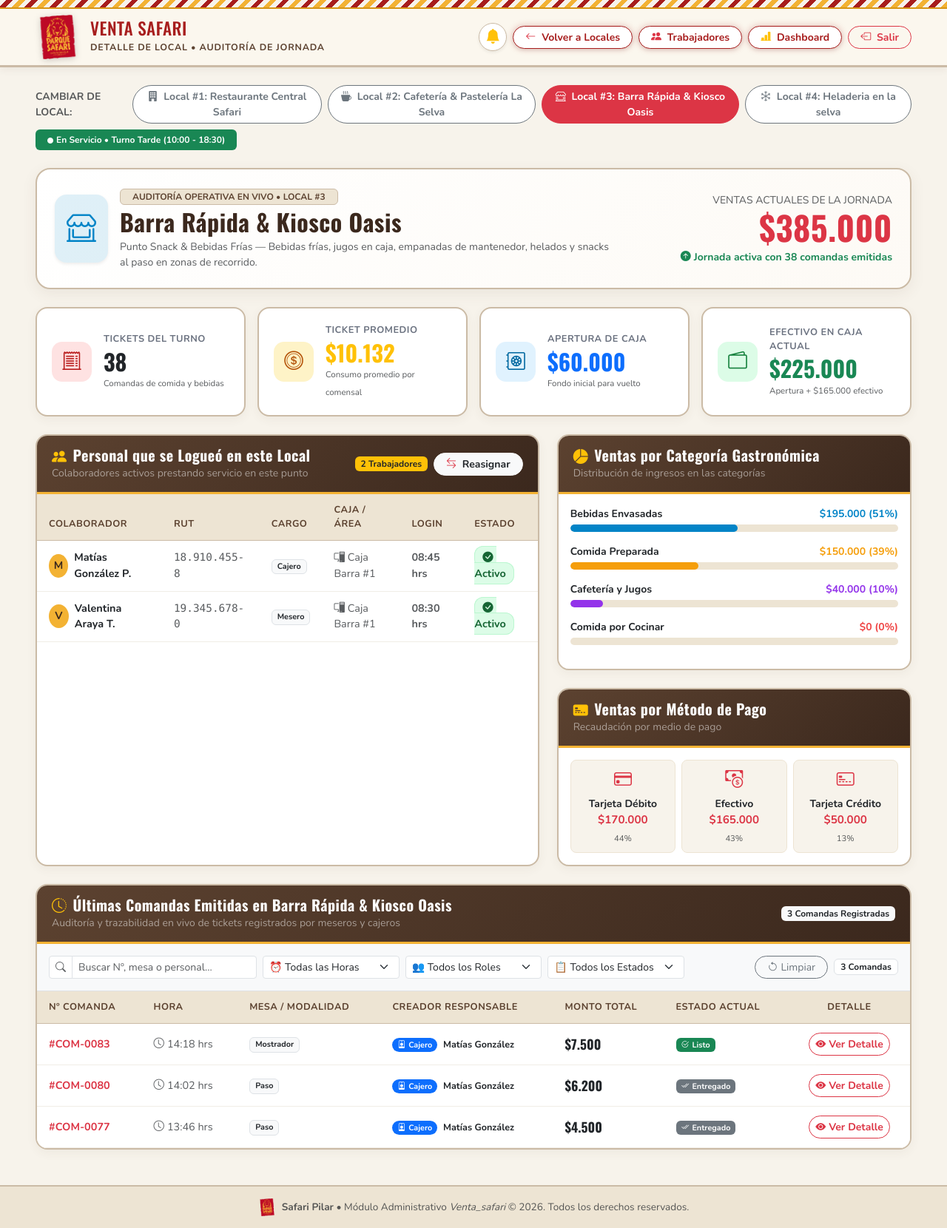
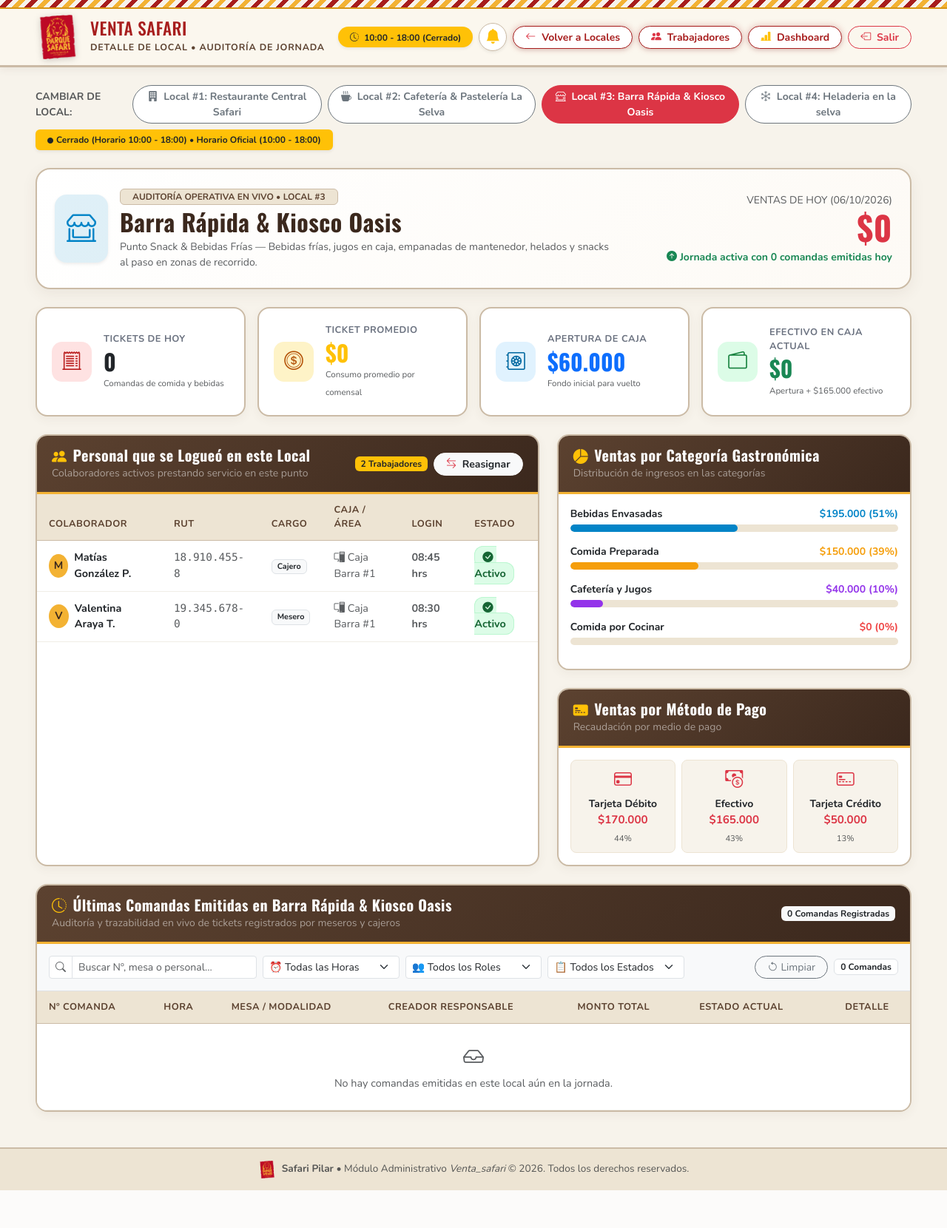
Before and after one commit to F0DereckA/safari-pilar, a Django app: page /administrador/local/3/ in a window 1280 px wide. Shown: the whole page at 74% size. After the commit the page ends 1609 px from the top, so only its background shows below. Run offline with Django 5.2, Linux system fonts and the light colour scheme; a user stored in the database is signed in; data comes from the database, SQL or seed files in the repository; both versions use the stored data as it was after the commit.

Commit message:
feat: Horario oficial de operacion 10:00 a 18:00 y reinicio automatico diario de tickets a cero

```diff
--- a/ventas/templates/ventas/administrador_local.html
+++ b/ventas/templates/ventas/administrador_local.html
@@ -59,6 +59,11 @@
 
                 <!-- Navegación y Salida -->
                 <div class="d-flex align-items-center gap-2">
+                    <!-- Horario Oficial Parque Safari: 10:00 a 18:00 -->
+                    <span class="badge {% if en_horario %}bg-success{% else %}bg-warning text-dark{% endif %} px-3 py-2 rounded-pill fw-bold shadow-sm d-none d-lg-inline-block" title="Horario Oficial de Operación: 10:00 a 18:00">
+                        <i class="bi bi-clock-history me-1"></i> 10:00 - 18:00 ({% if en_horario %}Abierto{% else %}Cerrado{% endif %})
+                    </span>
+
                     <!-- Centro de Alertas como Ícono Notificador -->
                     <div class="dropdown">
                         <button class="btn btn-light btn-sm position-relative rounded-circle shadow-sm p-0 d-flex align-items-center justify-content-center" type="button" id="dropdownAlertas" data-bs-toggle="dropdown" aria-expanded="false" title="Centro de Alertas de Traslado" style="width: 38px; height: 38px; border: 1.5px solid var(--safari-cafe-medium); background-color: #ffffff;">
@@ -175,7 +180,7 @@
                 {% endfor %}
             </div>
             <div>
-                <span class="badge bg-success px-3 py-2 fw-bold">
+                <span class="badge {% if local.en_horario and local.estado != 'Inactivo' %}bg-success{% elif local.estado == 'Inactivo' %}bg-danger{% else %}bg-warning text-dark{% endif %} px-3 py-2 fw-bold shadow-sm">
                     <i class="bi bi-circle-fill me-1" style="font-size: 0.5rem;"></i>{{ local.estado }} • {{ local.turno }}
                 </span>
             </div>
@@ -203,12 +208,12 @@
                     </div>
                 </div>
                 <div class="col-lg-4 text-lg-end">
-                    <span class="text-muted small d-block">VENTAS ACTUALES DE LA JORNADA</span>
+                    <span class="text-muted small d-block">VENTAS DE HOY ({{ hoy_str }})</span>
                     <h1 class="fw-bold text-danger mb-0" style="font-family: 'Oswald', sans-serif; font-size: 2.8rem;">
                         {{ local.total_ventas|pesos_clp }}
                     </h1>
                     <small class="text-success fw-bold">
-                        <i class="bi bi-arrow-up-circle-fill me-1"></i>Jornada activa con {{ local.tickets_emitidos }} comandas emitidas
+                        <i class="bi bi-arrow-up-circle-fill me-1"></i>Jornada activa con {{ local.tickets_emitidos }} comandas emitidas hoy
                     </small>
                 </div>
             </div>
@@ -222,7 +227,7 @@
                         <i class="bi bi-receipt-cutoff"></i>
                     </div>
                     <div>
-                        <div class="admin-kpi-label">Tickets del Turno</div>
+                        <div class="admin-kpi-label">Tickets de Hoy</div>
                         <div class="admin-kpi-val text-dark">{{ local.tickets_emitidos }}</div>
                         <small class="text-muted" style="font-size: 0.72rem;">Comandas de comida y bebidas</small>
                     </div>
--- a/ventas/templates/ventas/mesero.html
+++ b/ventas/templates/ventas/mesero.html
@@ -44,6 +44,12 @@
                     <div class="d-flex align-items-center gap-2 bg-white px-3 py-1 rounded-pill border shadow-sm" title="Local asignado: {{ local_actual.nombre }}">
                         <i class="bi bi-shop text-warning"></i>
                         <span class="fw-bold text-dark small">{{ local_actual.nombre }}</span>
+                    </div>
+
+                    <!-- Horario Oficial Parque Safari: 10:00 a 18:00 -->
+                    <div class="d-none d-lg-flex align-items-center gap-1 bg-white px-3 py-1 rounded-pill border shadow-sm" title="Horario Oficial de Operación: 10:00 a 18:00">
+                        <i class="bi bi-clock-history text-danger"></i>
+                        <span class="fw-bold text-dark small">10:00 - 18:00 ({% if en_horario %}Abierto{% else %}Cerrado{% endif %})</span>
                     </div>
 
                     <!-- Datos del Mesero en Turno -->
--- a/ventas/views.py
+++ b/ventas/views.py
@@ -1,3 +1,4 @@
+import datetime
 import json
 from functools import wraps
 from django.shortcuts import render, redirect, get_object_or_404, Http404
@@ -237,15 +238,29 @@ def get_locales_data():
     locales_bd = PuntoVenta.objects.all().order_by('id')
     locales = {}
 
+    hoy = timezone.localdate()
+    ahora_dt = timezone.localtime()
+    ahora_hora = ahora_dt.time()
+
+    # Regla Operativa Oficial Parque Safari: Todos los locales abren a las 10:00 y cierran a las 18:00 (10:00 AM a 6:00 PM)
+    hora_apertura = datetime.time(10, 0)
+    hora_cierre = datetime.time(18, 0)
+    en_horario = (hora_apertura <= ahora_hora < hora_cierre)
+
     for pv in locales_bd:
         demo = mock_metricas.get(pv.id, {})
 
-        # Consultar ventas reales asociadas en la BD para este punto de venta
-        real_ventas = Venta.objects.filter(punto_venta=pv).select_related('cajero', 'cajero__perfil', 'mesa').prefetch_related('detalles__producto').order_by('-fecha_hora')[:20]
+        # Regla Parque Safari: Guiado por día y hora. Las ventas corresponden exclusivamente al día actual (hoy).
+        # Al finalizar el día o empezar un nuevo día, la cuenta vuelve automáticamente a 0.
+        real_ventas_hoy = Venta.objects.filter(
+            punto_venta=pv,
+            fecha_hora__date=hoy
+        ).select_related('cajero', 'cajero__perfil', 'mesa').prefetch_related('detalles__producto').order_by('-fecha_hora')
+
         real_tickets = []
         suma_ventas_reales = 0
 
-        for rv in real_ventas:
+        for rv in real_ventas_hoy:
             rol_c = obtener_rol_usuario(rv.cajero) or "Mesero"
             v_items = []
             for d in rv.detalles.all():
@@ -272,17 +287,16 @@ def get_locales_data():
                 "items_json": json.dumps(v_items)
             })
 
-        base_tickets = demo.get("tickets_recientes", [])
-        for bt in base_tickets:
-            if "items_json" not in bt:
-                bt["items_json"] = json.dumps(bt.get("items", []))
-            if "creador_rol" not in bt:
-                bt["creador_rol"] = "Cajero"
-
-        tickets_combinados = real_tickets + base_tickets
-        total_ventas_calc = demo.get("total_ventas", 0) + suma_ventas_reales
-        tickets_emitidos_calc = demo.get("tickets_emitidos", 0) + len(real_tickets)
+        # Si el local tiene ventas hoy, se muestran; si no, la cuenta del día está limpia en 0
+        total_ventas_calc = suma_ventas_reales
+        tickets_emitidos_calc = len(real_tickets)
         ticket_prom_calc = round(total_ventas_calc / tickets_emitidos_calc) if tickets_emitidos_calc else 0
+
+        turno_oficial = "Horario Oficial (10:00 - 18:00)"
+        if pv.activo:
+            estado_local = "Abierto (10:00 - 18:00)" if en_horario else "Cerrado (Horario 10:00 - 18:00)"
+        else:
+            estado_local = "Inactivo"
 
         locales[pv.id] = {
             "id": pv.id,
@@ -291,19 +305,22 @@ def get_locales_data():
             "descripcion": pv.descripcion or demo.get("descripcion", "Punto gastronómico operativo de Parque Safari."),
             "icono": getattr(pv, 'icono', None) or demo.get("icono", "bi-shop"),
             "color": getattr(pv, 'color', None) or demo.get("color", "#c62828"),
-            "estado": "En Servicio" if pv.activo else "Inactivo",
-            "turno": demo.get("turno", "Turno General (09:00 - 19:00)"),
+            "estado": estado_local,
+            "en_horario": en_horario,
+            "horario_apertura": "10:00",
+            "horario_cierre": "18:00",
+            "turno": turno_oficial,
             "total_ventas": total_ventas_calc,
             "tickets_emitidos": tickets_emitidos_calc,
             "ticket_promedio": ticket_prom_calc,
             "caja_apertura": demo.get("caja_apertura", 0),
             "caja_efectivo": demo.get("caja_efectivo", 0),
             "caja_tarjeta": demo.get("caja_tarjeta", 0),
-            "saldo_actual": demo.get("saldo_actual", 0) + suma_ventas_reales,
+            "saldo_actual": suma_ventas_reales,
             "personal": [],
             "ventas_categoria": demo.get("ventas_categoria", []),
             "metodos_pago": demo.get("metodos_pago", []),
-            "tickets_recientes": tickets_combinados
+            "tickets_recientes": real_tickets
         }
 
     # Si por algún motivo aún no hay locales en BD (p.ej. antes del seeding), cargar los mock por defecto
@@ -471,11 +488,21 @@ def vendedor(request):
     perfil = getattr(request.user, 'perfil', None)
     punto_venta = perfil.punto_venta_actual if perfil else None
 
+    ahora_dt = timezone.localtime()
+    ahora_hora = ahora_dt.time()
+    hora_apertura = datetime.time(10, 0)
+    hora_cierre = datetime.time(18, 0)
+    en_horario = (hora_apertura <= ahora_hora < hora_cierre)
+
     context = {
         "jornada_activa": jornada_activa,
         "caja_activa": caja_activa,
         "punto_venta": punto_venta,
         "usuario": request.user,
+        "hoy_str": hoy.strftime("%d/%m/%Y"),
+        "ahora_hora_str": ahora_dt.strftime("%H:%M"),
+        "en_horario": en_horario,
+        "horario_oficial": "10:00 a 18:00",
     }
     return render(request, 'ventas/vendedor.html', context)
 
@@ -607,6 +634,12 @@ def abrir_caja(request):
 def crear_ticket(request):
     """Terminal POS de venta rápida y cobro (requiere jornada del día y caja activa)"""
     hoy = timezone.localdate()
+    ahora_dt = timezone.localtime()
+    ahora_hora = ahora_dt.time()
+    hora_apertura = datetime.time(10, 0)
+    hora_cierre = datetime.time(18, 0)
+    en_horario = (hora_apertura <= ahora_hora < hora_cierre)
+
     jornada_activa = Jornada.objects.select_related('usuario_apertura').filter(estado='ABIERTA', fecha=hoy).first()
     caja_activa = None
     if jornada_activa:
@@ -628,6 +661,10 @@ def crear_ticket(request):
         "caja_activa": caja_activa,
         "punto_venta": punto_venta,
         "usuario": request.user,
+        "hoy_str": hoy.strftime("%d/%m/%Y"),
+        "ahora_hora_str": ahora_dt.strftime("%H:%M"),
+        "en_horario": en_horario,
+        "horario_oficial": "10:00 a 18:00",
     }
     return render(request, 'ventas/vendedor_crear_ticket.html', context)
 
@@ -742,6 +779,11 @@ def administrador(request):
     alertas_traslado = AlertaTraslado.objects.select_related('empleado', 'punto_venta_origen', 'punto_venta_destino').order_by('-fecha_hora')[:5]
     total_alertas_no_leidas = AlertaTraslado.objects.filter(leida=False).count()
 
+    hoy = timezone.localdate()
+    ahora_dt = timezone.localtime()
+    ahora_hora = ahora_dt.time()
+    en_horario = (datetime.time(10, 0) <= ahora_hora < datetime.time(18, 0))
+
     context = {
         "locales": locales.values(),
         "total_ventas": total_ventas,
@@ -751,6 +793,10 @@ def administrador(request):
         "personal_completo": personal_completo,
         "alertas_traslado": alertas_traslado,
         "total_alertas_no_leidas": total_alertas_no_leidas,
+        "hoy_str": hoy.strftime("%d/%m/%Y"),
+        "ahora_hora_str": ahora_dt.strftime("%H:%M"),
+        "en_horario": en_horario,
+        "horario_oficial": "10:00 a 18:00",
     }
     return render(request, 'ventas/administrador.html', context)
 
@@ -784,6 +830,13 @@ def administrador_local(request, local_id):
 
     local = locales[local_id]
 
+    hoy = timezone.localdate()
+    ahora_dt = timezone.localtime()
+    ahora_hora = ahora_dt.time()
+    hora_apertura = datetime.time(10, 0)
+    hora_cierre = datetime.time(18, 0)
+    en_horario = (hora_apertura <= ahora_hora < hora_cierre)
+
     # Alertas de traslado que involucran a este local (salientes o entrantes)
     alertas_local = AlertaTraslado.objects.filter(
         models.Q(punto_venta_origen_id=local_id) | models.Q(punto_venta_destino_id=local_id)
@@ -797,7 +850,10 @@ def administrador_local(request, local_id):
         "local": local,
         "locales": locales.values(),
         "alertas_local": alertas_local,
-        "total_alertas_no_leidas": total_alertas_no_leidas,
+        "hoy_str": hoy.strftime("%d/%m/%Y"),
+        "ahora_hora_str": ahora_dt.strftime("%H:%M"),
+        "en_horario": en_horario,
+        "horario_oficial": "10:00 a 18:00",
     }
     return render(request, 'ventas/administrador_local.html', context)
 
@@ -1432,11 +1488,19 @@ def mesero(request):
         }
     ]
 
-    # Cuentas abiertas activas por mesa en este punto de venta
+    hoy = timezone.localdate()
+    ahora_dt = timezone.localtime()
+    ahora_hora = ahora_dt.time()
+    hora_apertura = datetime.time(10, 0)
+    hora_cierre = datetime.time(18, 0)
+    en_horario = (hora_apertura <= ahora_hora < hora_cierre)
+
+    # Cuentas abiertas activas por mesa en este punto de venta (estrictamente del día actual hoy)
     ventas_abiertas = Venta.objects.filter(
         punto_venta=local_actual,
         estado='ABIERTA',
-        mesa__isnull=False
+        mesa__isnull=False,
+        fecha_hora__date=hoy
     ).select_related('mesa', 'cajero').prefetch_related('detalles__producto', 'pedidos')
 
     cuentas_abiertas_data = {}
@@ -1472,5 +1536,9 @@ def mesero(request):
         "mesas_ocupadas": mesas_ocupadas,
         "catalogo_productos": catalogo_productos,
         "cuentas_abiertas_json": json.dumps(cuentas_abiertas_data),
+        "hoy_str": hoy.strftime("%d/%m/%Y"),
+        "ahora_hora_str": ahora_dt.strftime("%H:%M"),
+        "en_horario": en_horario,
+        "horario_oficial": "10:00 a 18:00",
     }
     return render(request, 'ventas/mesero.html', context)
```
Also changed, not shown: AI_CONTEXT.md (+11 -9 lines), ventas/templates/ventas/administrador.html (+6 -1 lines), ventas/templates/ventas/vendedor.html (+24 -6 lines), ventas/templates/ventas/vendedor_crear_ticket.html (+25 -15 lines), db.sqlite3.
